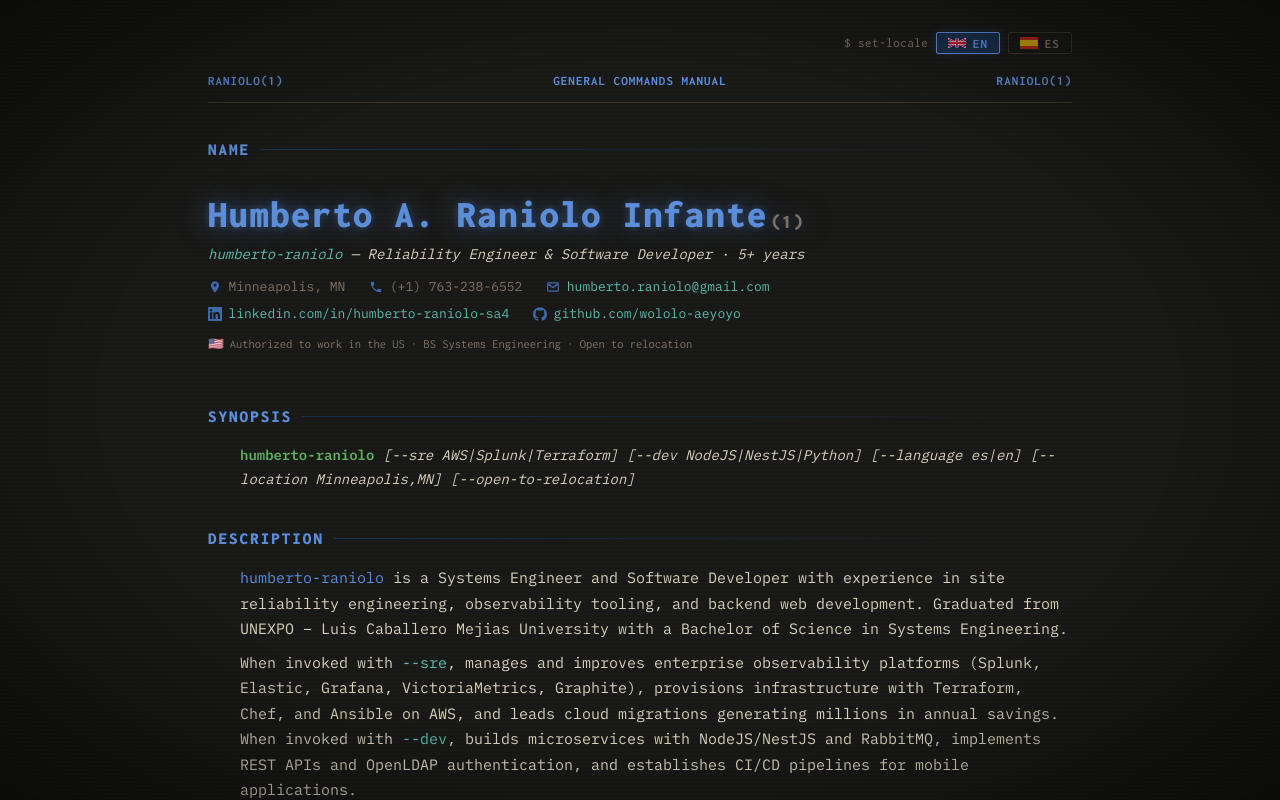
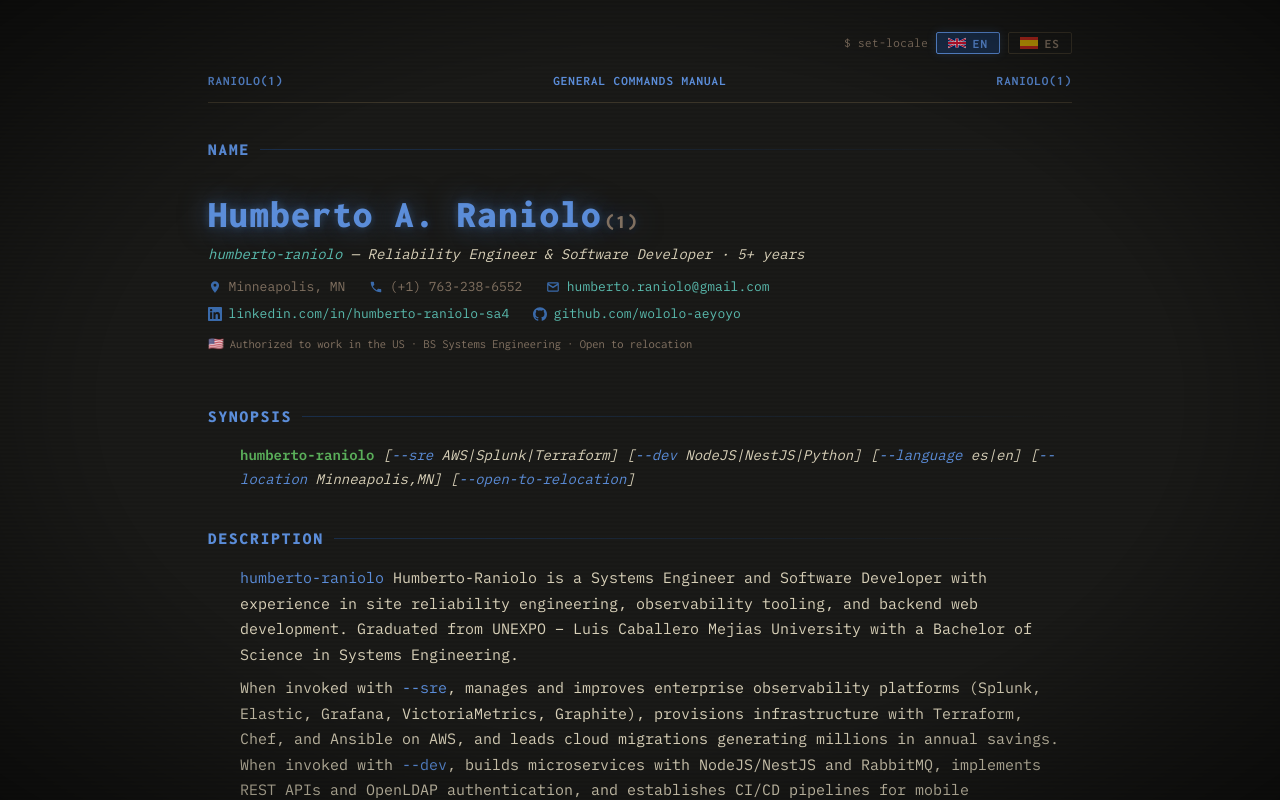
Before and after one commit to wololo-aeyoyo/resume-web, a Next.js app: page / in a window 1280 px wide. Shown: the top 800 px of the page. Built offline with nearby package versions, Linux system fonts and the light colour scheme.

Commit message:
fix: update metadata and translations to reflect name change from 'humberto-raniolo' to 'Humberto-Raniolo'

```diff
--- a/src/app/layout.tsx
+++ b/src/app/layout.tsx
@@ -15,7 +15,7 @@
 });
 
 export const metadata: Metadata = {
-  title: "humberto-raniolo — Reliability Engineer & Software Developer",
+  title: "Humberto-raniolo — Reliability Engineer & Software Developer",
   description:
     "Humberto Raniolo  — Reliability Engineer & Software Developer · 5+ years. Systems Engineer with experience in observability tooling, infrastructure automation, and backend web development.",
 };
--- a/src/components/TerminalPage.tsx
+++ b/src/components/TerminalPage.tsx
@@ -324,7 +324,7 @@
         <div className={`section-title t ${fadeClass}`}>{t("sec_name")}</div>
         <div className="name-block">
           <div className="cmd-name">
-            Humberto A. Raniolo Infante
+            Humberto A. Raniolo
             <span className="cmd-section">(1)</span>
             <span className="cursor" aria-hidden="true" />
           </div>
@@ -371,11 +371,11 @@
         <div className="body-text">
           <p className={`synopsis-line t ${fadeClass}`}>
             <span className="kw">humberto-raniolo</span>
-            {" [--sre AWS|Splunk|Terraform]"}
-            {" [--dev NodeJS|NestJS|Python]"}
-            {" [--language es|en]"}
-            {" [--location Minneapolis,MN]"}
-            {" [--open-to-relocation]"}
+            {" ["}<span style={{ color: "var(--amber)" }}>--sre</span>{" AWS|Splunk|Terraform]"}
+            {" ["}<span style={{ color: "var(--amber)" }}>--dev</span>{" NodeJS|NestJS|Python]"}
+            {" ["}<span style={{ color: "var(--amber)" }}>--language</span>{" es|en]"}
+            {" ["}<span style={{ color: "var(--amber)" }}>--location</span>{" Minneapolis,MN]"}
+            {" ["}<span style={{ color: "var(--amber)" }}>--open-to-relocation</span>{"]"}
           </p>
         </div>
       </div>
@@ -391,8 +391,8 @@
           </p>
           <p className={`t ${fadeClass}`}>
             {highlightKeywords(t("desc_p2"), [
-              { word: "--sre",  color: "var(--cyan)" },
-              { word: "--dev",  color: "var(--cyan)" },
+              { word: "--sre",  color: "var(--amber)" },
+              { word: "--dev",  color: "var(--amber)" },
             ])}
           </p>
         </div>
--- a/src/data/translations.ts
+++ b/src/data/translations.ts
@@ -10,7 +10,7 @@
     sec_synopsis: "SYNOPSIS",
     sec_desc: "DESCRIPTION",
     desc_p1:
-      "humberto-raniolo is a Systems Engineer and Software Developer with experience in site reliability engineering, observability tooling, and backend web development. Graduated from UNEXPO – Luis Caballero Mejias University with a Bachelor of Science in Systems Engineering.",
+      "Humberto-Raniolo is a Systems Engineer and Software Developer with experience in site reliability engineering, observability tooling, and backend web development. Graduated from UNEXPO – Luis Caballero Mejias University with a Bachelor of Science in Systems Engineering.",
     desc_p2:
       "When invoked with --sre, manages and improves enterprise observability platforms (Splunk, Elastic, Grafana, VictoriaMetrics, Graphite), provisions infrastructure with Terraform, Chef, and Ansible on AWS, and leads cloud migrations generating millions in annual savings. When invoked with --dev, builds microservices with NodeJS/NestJS and RabbitMQ, implements REST APIs and OpenLDAP authentication, and establishes CI/CD pipelines for mobile applications.",
     sec_options: "OPTIONS / TECHNICAL SKILLS",
@@ -67,7 +67,7 @@
     sec_synopsis: "SINOPSIS",
     sec_desc: "DESCRIPCIÓN",
     desc_p1:
-      "humberto-raniolo es un Ingeniero de Sistemas y Desarrollador de Software con experiencia en ingeniería de site Reliability, herramientas de observabilidad y desarrollo web backend. Graduado de UNEXPO – Universidad Luis Caballero Mejías con Licenciatura en Ingeniería de Sistemas.",
+      "Humberto-Raniolo es un Ingeniero de Sistemas y Desarrollador de Software con experiencia en ingeniería de site Reliability, herramientas de observabilidad y desarrollo web backend. Graduado de UNEXPO – Universidad Luis Caballero Mejías con Licenciatura en Ingeniería de Sistemas.",
     desc_p2:
       "Al invocarse con --sre, gestiona y mejora plataformas de observabilidad empresarial (Splunk, Elastic, Grafana, VictoriaMetrics, Graphite), provisiona infraestructura con Terraform, Chef y Ansible en AWS, y lidera migraciones a la nube generando millones en ahorros anuales. Al invocarse con --dev, construye microservicios con NodeJS/NestJS y RabbitMQ, implementa APIs REST y autenticación OpenLDAP, y establece pipelines CI/CD para aplicaciones móviles.",
     sec_options: "OPCIONES / HABILIDADES TÉCNICAS",
```
